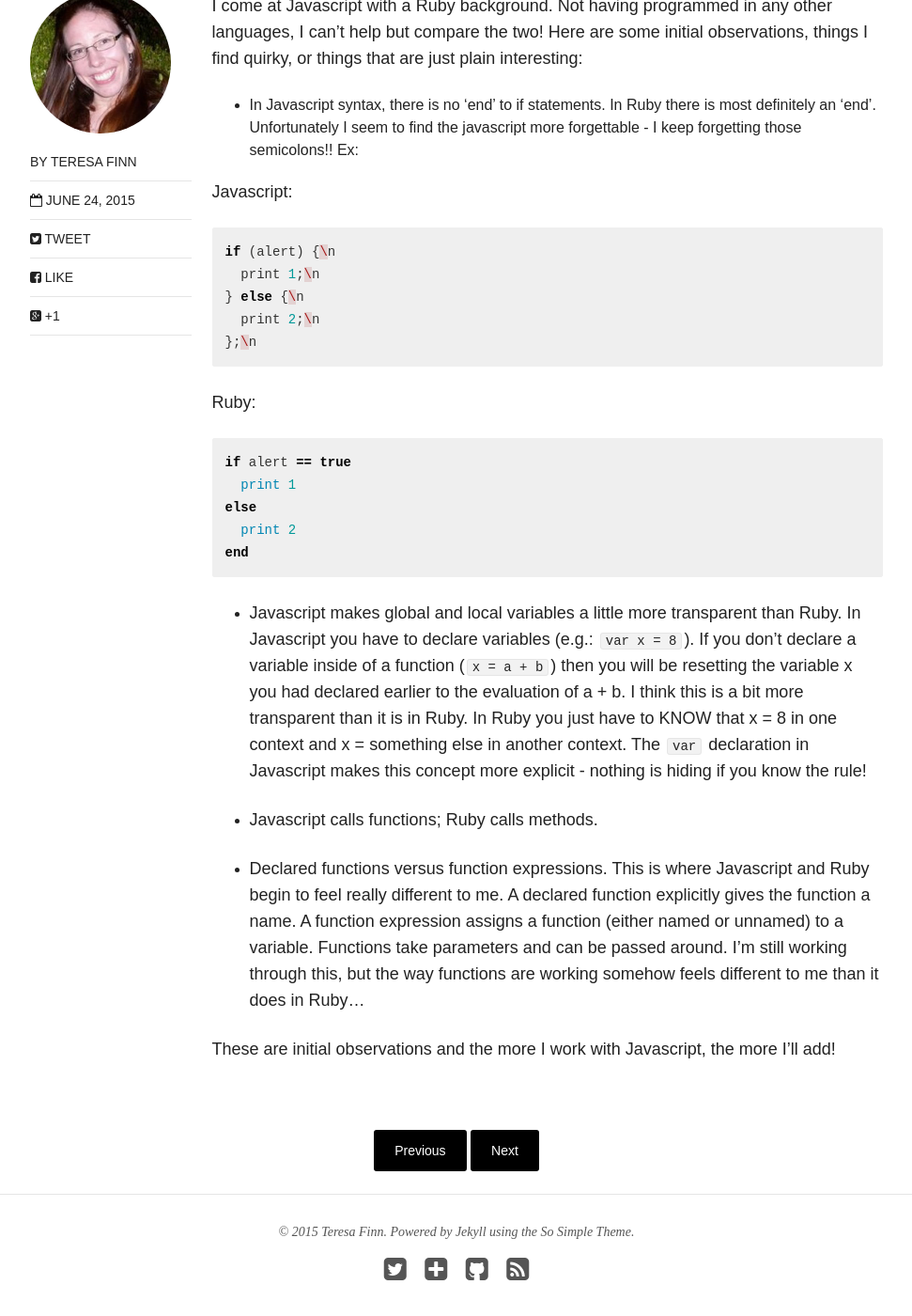
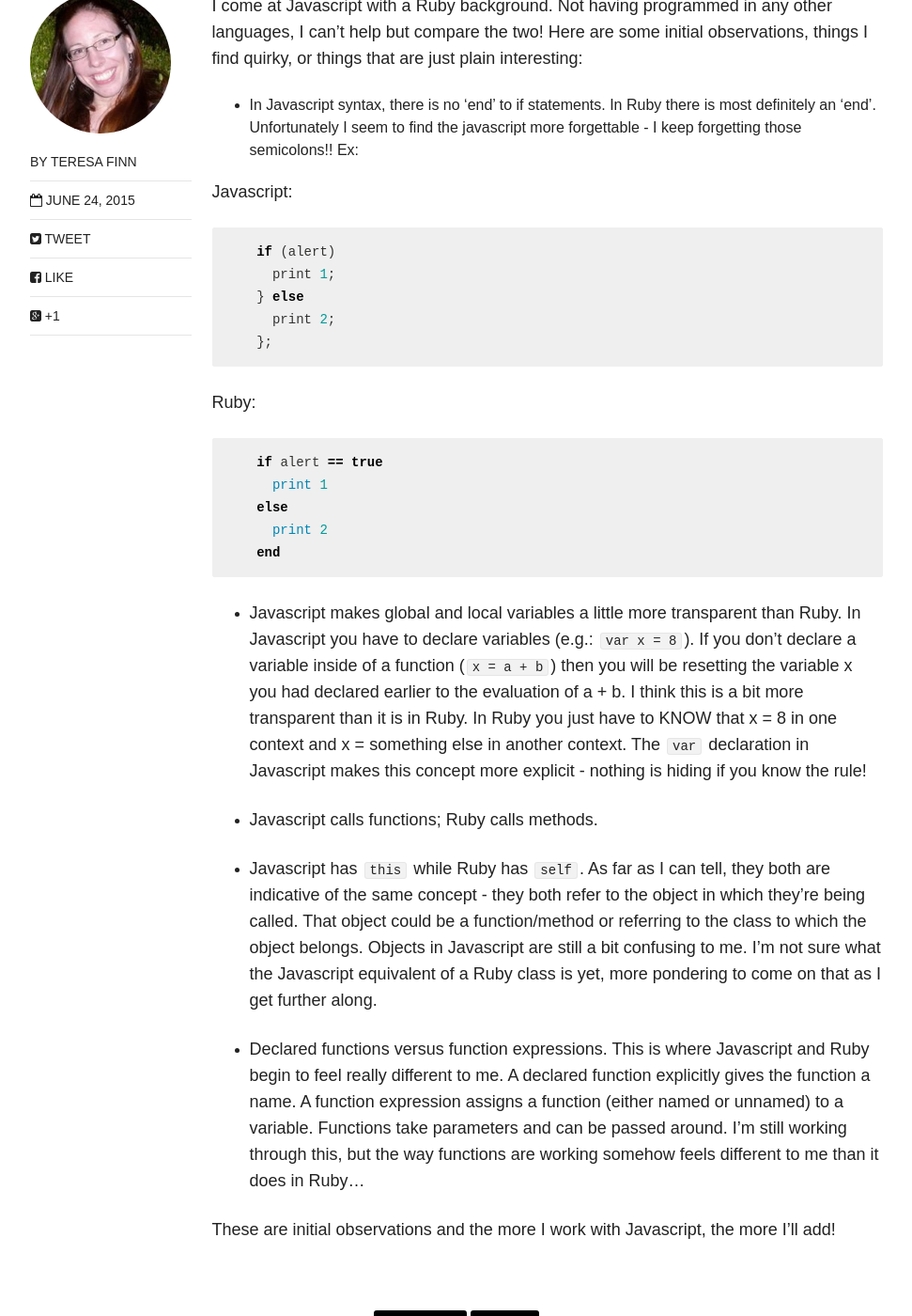
Before and after one commit to teresafinn/teresafinn.github.io, a Jekyll site: the page built from _posts/writings/2015-06-24-js-vs-ruby.md, in a window 1280 px wide and 1400 px high, scrolled down 858 px. Shown: the whole window at 94% size, without its empty margins (154-1125 px from the left). Built offline with Jekyll 4.4.1, drawn with Linux system fonts in a browser that asks for light colours; nearby versions of some CDN libraries.

Commit message:
Add 4 spaces

````diff
--- a/_posts/writings/2015-06-24-js-vs-ruby.md
+++ b/_posts/writings/2015-06-24-js-vs-ruby.md
@@ -23,27 +23,29 @@
 Javascript:
 
 ```javascript
-if (alert) {\n
-  print 1;\n
-} else {\n
-  print 2;\n
-};\n
+    if (alert)
+      print 1;
+    } else
+      print 2;
+    };
 ```
 
 Ruby:
 
 ```ruby
-if alert == true
-  print 1
-else
-  print 2
-end
+    if alert == true
+      print 1
+    else
+      print 2
+    end
 ```
 
 - Javascript makes global and local variables a little more transparent than Ruby. In Javascript you have to declare variables (e.g.: `var x = 8`). If you don’t declare a variable inside of a function (`x = a + b`) then you will be resetting the variable x you had declared earlier to the evaluation of a + b. I think this is a bit more transparent than it is in Ruby. In Ruby you just have to KNOW that x = 8 in one context and x = something else in another context. The `var` declaration in Javascript makes this concept more explicit - nothing is hiding if you know the rule!
 
 - Javascript calls functions; Ruby calls methods.
 
+- Javascript has `this` while Ruby has `self`. As far as I can tell, they both are indicative of the same concept - they both refer to the object in which they're being called. That object could be a function/method or referring to the class to which the object belongs. Objects in Javascript are still a bit confusing to me. I'm not sure what the Javascript equivalent of a Ruby class is yet, more pondering to come on that as I get further along.
+
 - Declared functions versus function expressions. This is where Javascript and Ruby begin to feel really different to me. A declared function explicitly gives the function a name. A function expression assigns a function (either named or unnamed) to a variable. Functions take parameters and can be passed around. I'm still working through this, but the way functions are working somehow feels different to me than it does in Ruby...
 
 These are initial observations and the more I work with Javascript, the more I'll add!
````
Also changed, not shown: _posts/writings/2015-07-21-name-of-the-wind-review.md (+3 -2 lines).
